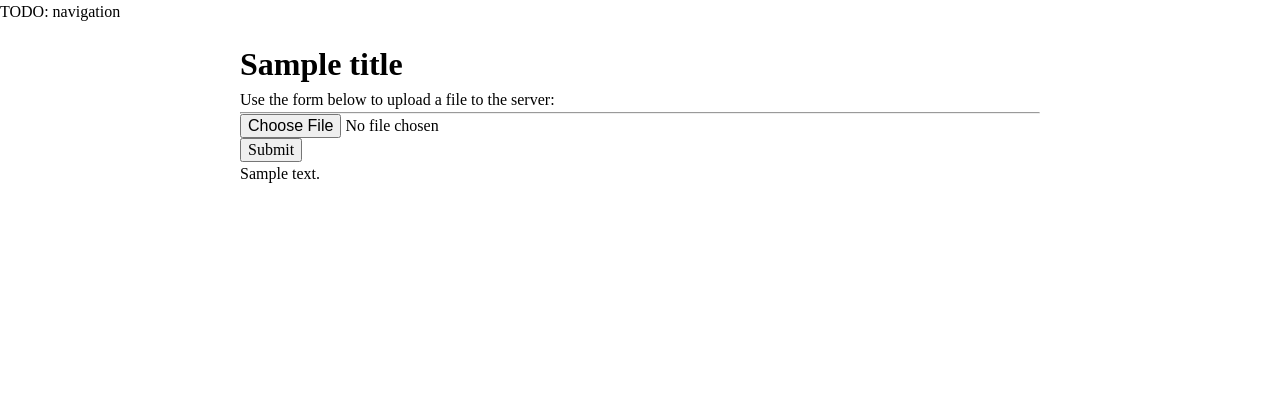
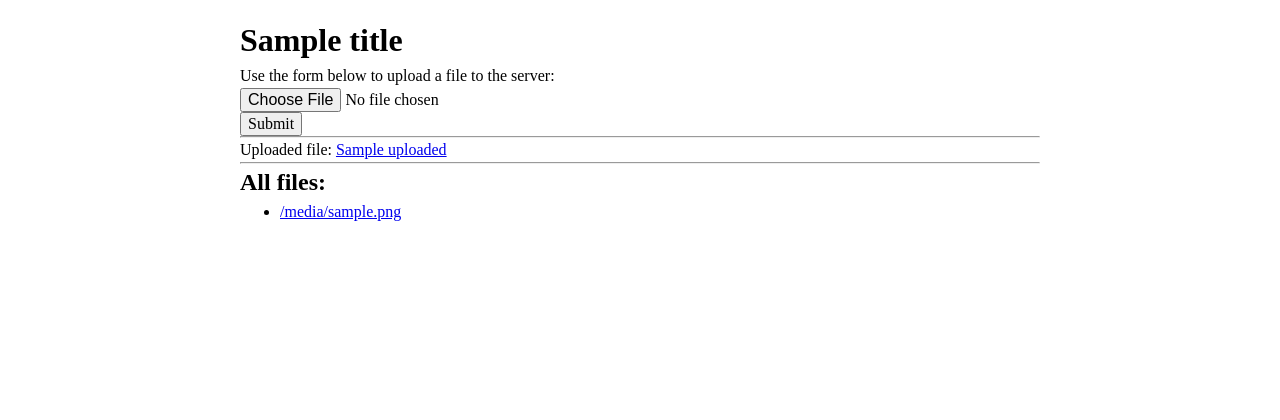
Before and after one commit to xjanu/flask-file-upload-demo, a Flask app: template templates/index.html in a window 1280 px wide. Shown: the top 420 px of the page. Run offline with Flask 3, Linux system fonts and the light colour scheme; the template is opened without the code that fills it: most values are stand-ins (such as "Sample title", 1, 10 or a date in 2020).

Commit message:
Show all uploaded files

```diff
--- a/app.py
+++ b/app.py
@@ -4,21 +4,30 @@ from flask import Flask, request, render_template
 import os
 
 UPLOAD_FOLDER = 'static'
+APP_TITLE = "Flask file upload demo"
 
 app = Flask(__name__)
 app.config['UPLOAD_FOLDER'] = UPLOAD_FOLDER
 
-@app.get('/')
-def endpoint_get():
-    return render_template('index.html', title="Flask file upload demo")
-
-# file upload endpoint
-@app.post('/')
+@app.route('/', methods=["GET", "POST"])
 def endpoint_post():
 
-    file = request.files['upload']
+    # Save the uploaded file (POST)
+    uploaded = None
+    if request.files:
+        file = request.files['upload']
+        path = os.path.join(app.config['UPLOAD_FOLDER'], file.filename)
+        file.save(path)
+        uploaded = file.filename
 
-    path = os.path.join(app.config['UPLOAD_FOLDER'], file.filename)
-    file.save(path)
+    # List all uploaded files
+    all_files = os.listdir(UPLOAD_FOLDER)
+    all_files.sort()
+    print(all_files)
 
-    return render_template('index.html', title="Flask file upload demo", content=f"<a href='{path}'>{file.filename}</a>")
+    return render_template(
+        'index.html',
+        title=APP_TITLE,
+        uploaded=uploaded,
+        all_files=all_files
+    )
--- a/templates/index.html
+++ b/templates/index.html
@@ -7,22 +7,42 @@
     <link rel="stylesheet" href="/static/style.css">
 </head>
 <body>
-    <header id="header">
-        <p>TODO: navigation</p>
-    </header>
+    <header id="header"></header>
     <main id="main">
         <h1>{{ title }}</h1>
         <p>Use the form below to upload a file to the server:</p>
-        <hr>
         <form action="/" method="post" enctype=multipart/form-data>
             <input type="file" name="upload" id="upload">
             <br>
             <input type="submit" value="Submit">
         </form>
-        {{ content|safe }}
+        {% if uploaded %}
+        <hr>
+        <span>Uploaded file: </span><a href="/static/{{ uploaded }}">{{ uploaded }}</a>
+        {% endif %}
+        {% if all_files %}
+        <hr>
+        <h2>All files:</h2>
+        <ul>
+            {% for file in all_files %}
+            {% if file == uploaded %}
+            <div class="highlight">
+            <li class="highlight">
+                <a href="/static/{{ file }}">{{ file }}</a>
+                <span class="deemphasize">(uploaded)</span>
+            </li>
+            </div>
+            {% else %}
+            <li>
+                <a href="/static/{{ file }}">{{ file }}</a>
+            </li>
+            {% endif %}
+            {% endfor %}
+        </ul>
+        {% endif %}
     </main>
     <footer id="footer">
-        <p>© Martin Janů 2024</p>
+        <span>© Martin Janů 2024</span>
     </footer>
 </body>
 </html>
```
